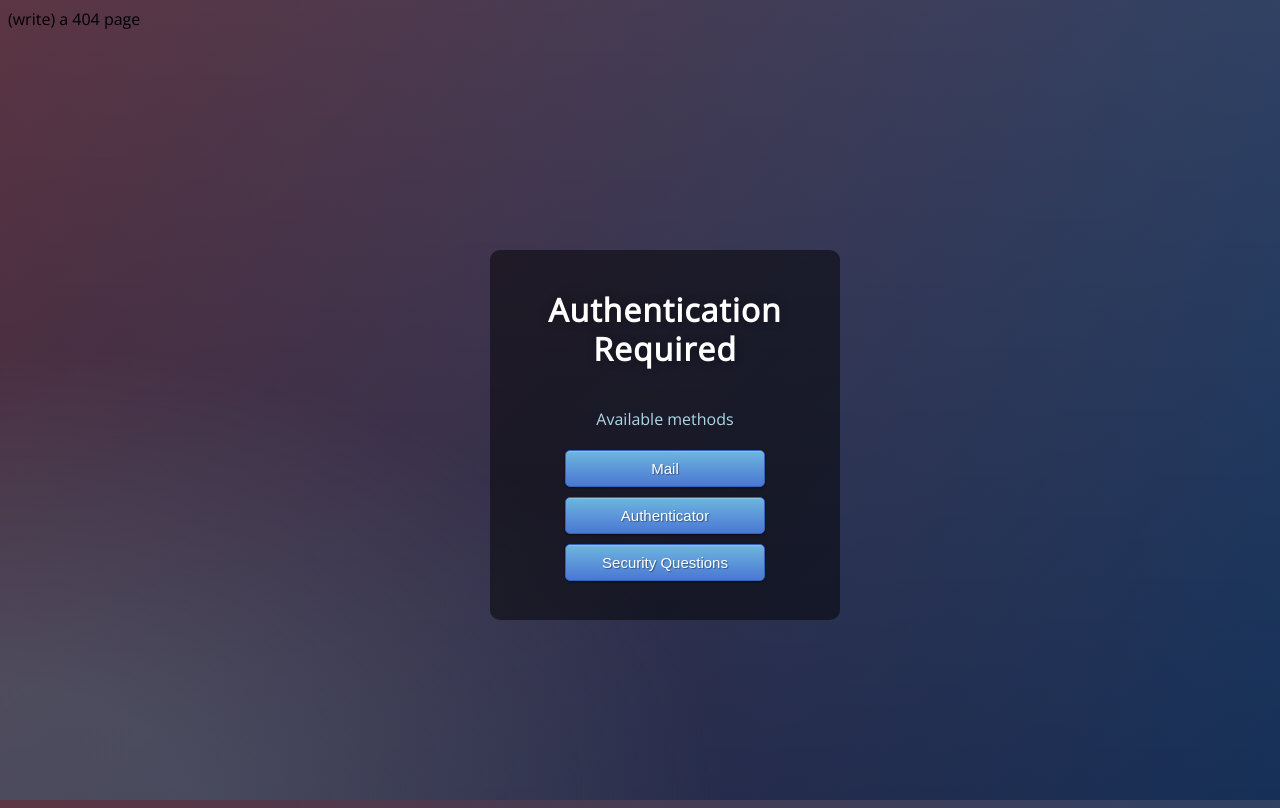
After one commit to vaishnav67/WebSecurity, a PHP site: page /selector.php in a window 1280 px wide. The commit adds this page. Run offline with PHP 8.4, Linux system fonts and the light colour scheme.

Commit message:
Selector

```diff
--- a/login.html
+++ b/login.html
@@ -18,12 +18,11 @@
             location.href = 'success.html';
         }
     </script>
-    </script>
     </head>
     <body>
         <div class="login">
             <h1>Secure Bank</h1>
-              <form method="POST" action="login.php">
+              <form method="POST" action="login.php" >
                 <input type="text" name="username" placeholder="Username" required="required" autocomplete="username"/>
                   <input type="password" name="password" placeholder="Password" required="required" autocomplete="current-password" />
                   <button type="submit" class="btn btn-primary btn-block btn-large">Log in</button>
--- a/login.php
+++ b/login.php
@@ -18,7 +18,9 @@ $total = $q-> rowCount();
 if ($total)
 {
     $_SESSION['user'] = $_POST["username"];
-	header("Location: ./selector.php");
+    header("Location: ./selector.php?id=$username");
+    // header("Location: ./2fa_check.php");
+	// header("Location: ./verifier.php?id=$username");
 }
 else
 {
--- /dev/null
+++ b/selector.php
@@ -0,0 +1,61 @@
+<!DOCTYPE html>
+<html lang="en">
+<head>
+    <meta charset="UTF-8">
+    <meta http-equiv="X-UA-Compatible" content="IE=edge">
+    <meta name="viewport" content="width=device-width, initial-scale=1.0">
+    <link rel="stylesheet" href="login.css">
+    <style>
+        p{
+            margin: 0;
+            padding: 20px;
+        }
+        h1{
+            margin-bottom: 20px;
+            line-height: 1.2em;
+        }
+        .login{
+            background-color: rgba(0,0,0,.5);
+            border-radius: 10px;
+            width: 350px;
+            padding: 20px;
+            height: 370px;
+        }
+        .btn{
+            margin-bottom: 10px;
+            width: 200px;
+        }
+    </style>
+</head>
+<body>
+    <form method="POST" action="#">
+        <div class="login">
+            <h1 style="color: white;">Authentication Required</h1>
+            <p style="color: lightblue; text-align: center">Available methods</p>
+            <center>
+            <button type="submit" class="btn btn-primary btn-block btn-large" name="btn1">Mail</button>
+            <button type="submit" class="btn btn-primary btn-block btn-large" name="btn2">Authenticator</button>
+            <button type="submit" class="btn btn-primary btn-block btn-large" name="btn3">Security Questions</button>
+            <!-- <button type="submit" class="btn btn-primary btn-block btn-large">Log in</button>
+            <button type="submit" class="btn btn-primary btn-block btn-large">Log in</button> -->
+            </center>
+        </div>
+    </form>
+</body>
+</html>
+<?php
+    if(isset($_GET['id'])){
+        echo "<p style='color:white;'>" . 'Welcome '.$_GET['id'].'!' . "</p>";
+        }else {
+        echo '(write) a 404 page';
+    }
+    if(isset($_POST["btn1"])){
+        header("Location: ./success.html");
+    }
+    if(isset($_POST["btn2"])){
+        header("Location: ./2fa_check.php");
+    }
+    if(isset($_POST["btn3"])){
+        header("Location: ./success.html");
+    }
+?>
--- a/verifier.php
+++ b/verifier.php
@@ -15,7 +15,7 @@
 <body>
     <fieldset style="width: 45em; color: white; margin: 20px; padding: 30px;">
         <legend style="background-color: #2653ac;">Security Questions</legend>
-        <form method="POST" action="#">
+        <form method="POST" action="#" autocomplete="off">
             <br>
             In what city were you born?<br>
             <input type="text" name="q1" required="required" style="width: 30em;"><br><br>
@@ -47,7 +47,7 @@
     $q->execute();
     $data = $q->fetch(PDO::FETCH_ASSOC);
     if($_POST['q1']==$data['q1'] && $_POST['q2']==$data['q2'] && $_POST['q3']==$data['q3'] && $_POST['q4']==$data['q4']){
-        echo "Success";
+        header("Location: ./success.html");
     }
 }
 ?>
```
